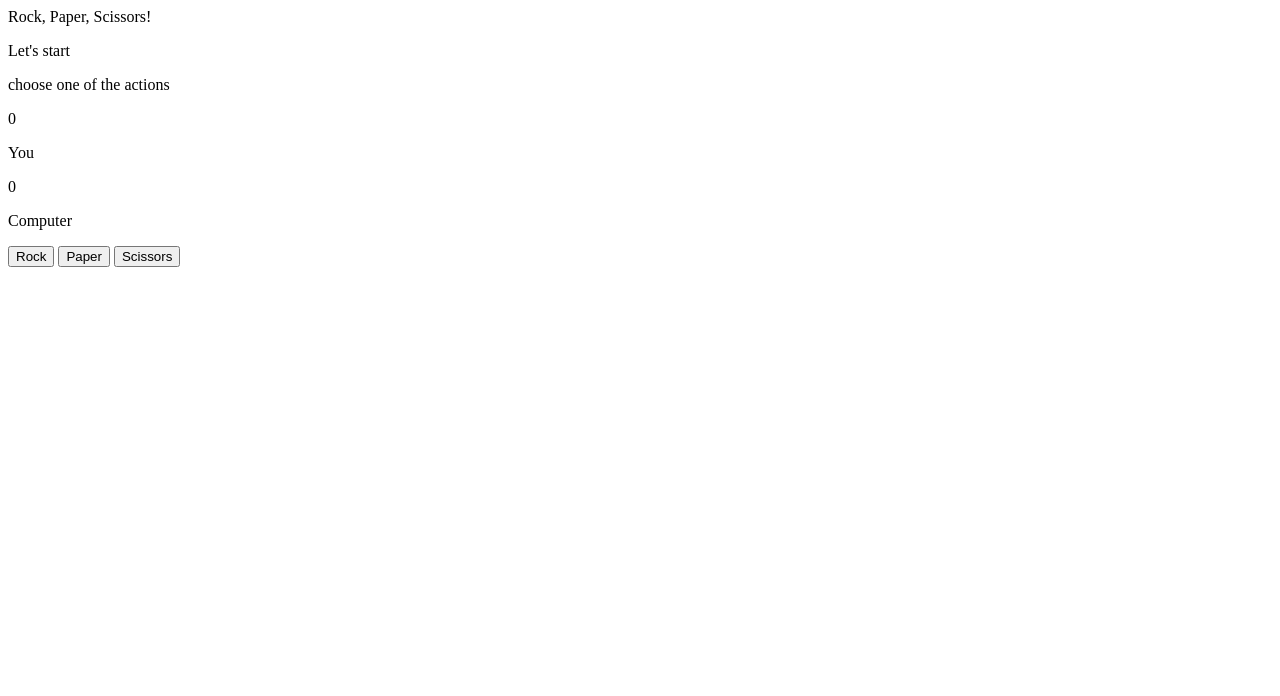
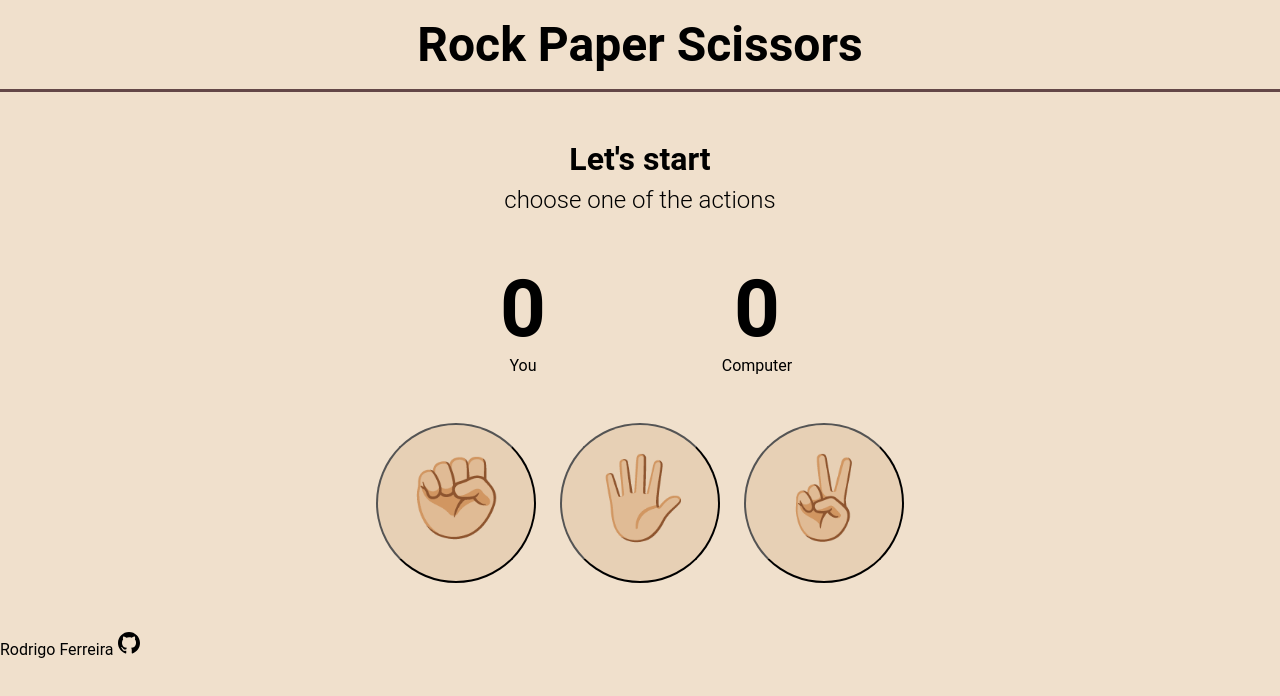
Before and after one commit to rdrg-ferreira/rock-paper-scissors, a plain HTML site: page index.html in a window 1280 px wide. Drawn offline with Linux system fonts and the light colour scheme.

Commit message:
created style file, some event listeners and changed structure of html

```diff
--- a/index.html
+++ b/index.html
@@ -4,27 +4,36 @@
     <meta charset="UTF-8">
     <meta name="viewport" content="width=device-width, initial-scale=1.0">
     <title>Rock Paper Scissors</title>
+    <link rel="stylesheet" href="./style.css">
 </head>
 <body>
-    <div class="title">Rock, Paper, Scissors!</div>
+    <div id="header">Rock Paper Scissors</div>
+    <div id="main">
         <div class="action-container">
             <p class="action-result">Let's start</p>
             <p class="action">choose one of the actions</p>
         </div>
         <div class="results">
-        <div class="human">
+            <div class="human score-box">
                 <p class="score">0</p>
                 <p class="text">You</p>
             </div>
-        <div class="computer">
+            <div class="computer score-box">
                 <p class="score">0</p>
                 <p class="text">Computer</p>
             </div>
         </div>
         <div class="button-container">
-        <button id="rock">Rock</button>
-        <button id="paper">Paper</button>
-        <button id="scissors">Scissors</button>
+            <button id="rock">✊🏼</button>
+            <button id="paper">🖐🏼</button>
+            <button id="scissors">✌🏼</button>
+        </div>
+    </div>
+    <div id="footer">
+        Rodrigo Ferreira
+        <a href="https://github.com/rdrg-ferreira">
+            <img src="./mark-github-24.svg" alt="github's logo" id="github-logo">
+        </a>
     </div>
     <script src="main.js"></script>
 </body>
--- a/main.js
+++ b/main.js
@@ -106,3 +106,17 @@ buttonContainer.addEventListener("click", (e) => {
             break;
     }
 });
+
+buttonContainer.addEventListener("mouseover", (e) => {
+    let target = e.target;
+
+    target.style.borderWidth = "3px";
+    target.style.fontSize = "96px";
+});
+
+buttonContainer.addEventListener("mouseout", (e) => {
+    let target = e.target;
+
+    target.style.borderWidth = "2px";
+    target.style.fontSize = "80px";
+});
--- /dev/null
+++ b/style.css
@@ -0,0 +1,76 @@
+* {
+    padding: 0;
+    margin: 0;
+    box-sizing: border-box;
+    font-family: 'Roboto', sans-serif;
+}
+
+body {
+    display: flex;
+    flex-direction: column;
+    background-color: rgb(240, 224, 204);
+}
+
+#header {
+    border-bottom: 3px solid rgb(100, 71, 71);
+    display: flex;
+    justify-content: center;
+    align-items: center;
+    padding: 16px 0;
+    font-size: 48px;
+    font-weight: bold;
+}
+
+#main {
+    display: flex;
+    flex-direction: column;
+}
+
+.action-container {
+    display: flex;
+    flex-direction: column;
+    align-items: center;
+    gap: 8px;
+    padding: 48px;
+    font-size: 32px;
+    font-weight: bold;
+}
+
+.action-container .action {
+    font-size: 24px;
+    font-weight: 300;
+}
+
+.results {
+    display: flex;
+    justify-content: center;
+    gap: 64px;
+    align-items: center;
+    text-align: center;
+}
+
+.results .score {
+    font-size: 80px;
+    font-weight: bold;
+}
+
+.score-box {
+    width: 170px;
+}
+
+.button-container {
+    display: flex;
+    justify-content: center;
+    align-items: center;
+    gap: 24px;
+    padding: 48px 0;
+}
+
+button {
+    border-radius: 50%;
+    font-size: 80px;
+    padding-bottom: 10px;
+    width: 160px;
+    height: 160px;
+    background-color: rgb(231, 208, 181);
+}
```
Also changed, not shown: mark-github-24.svg (added). Lines whose indentation alone changed are shown as unchanged.
